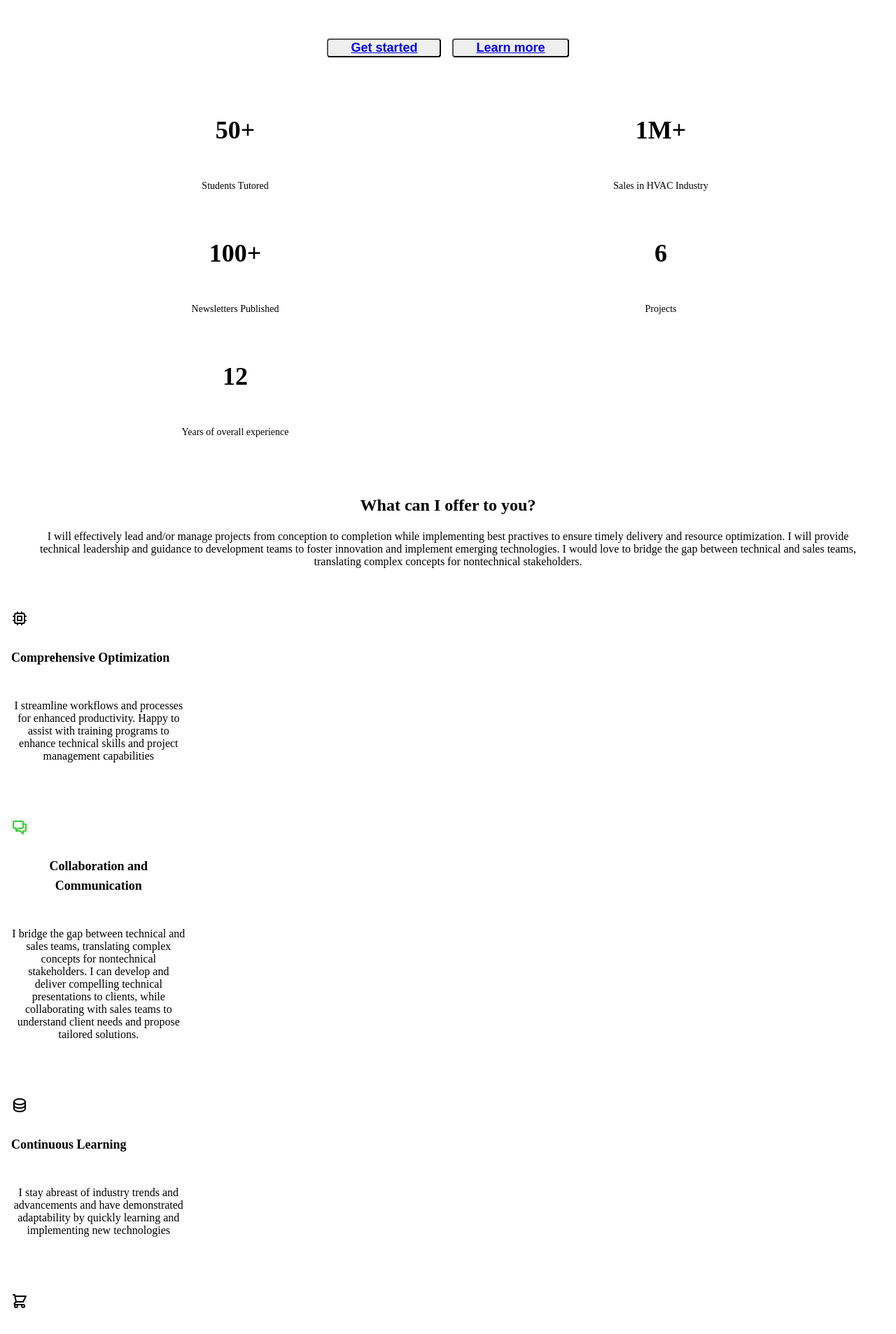
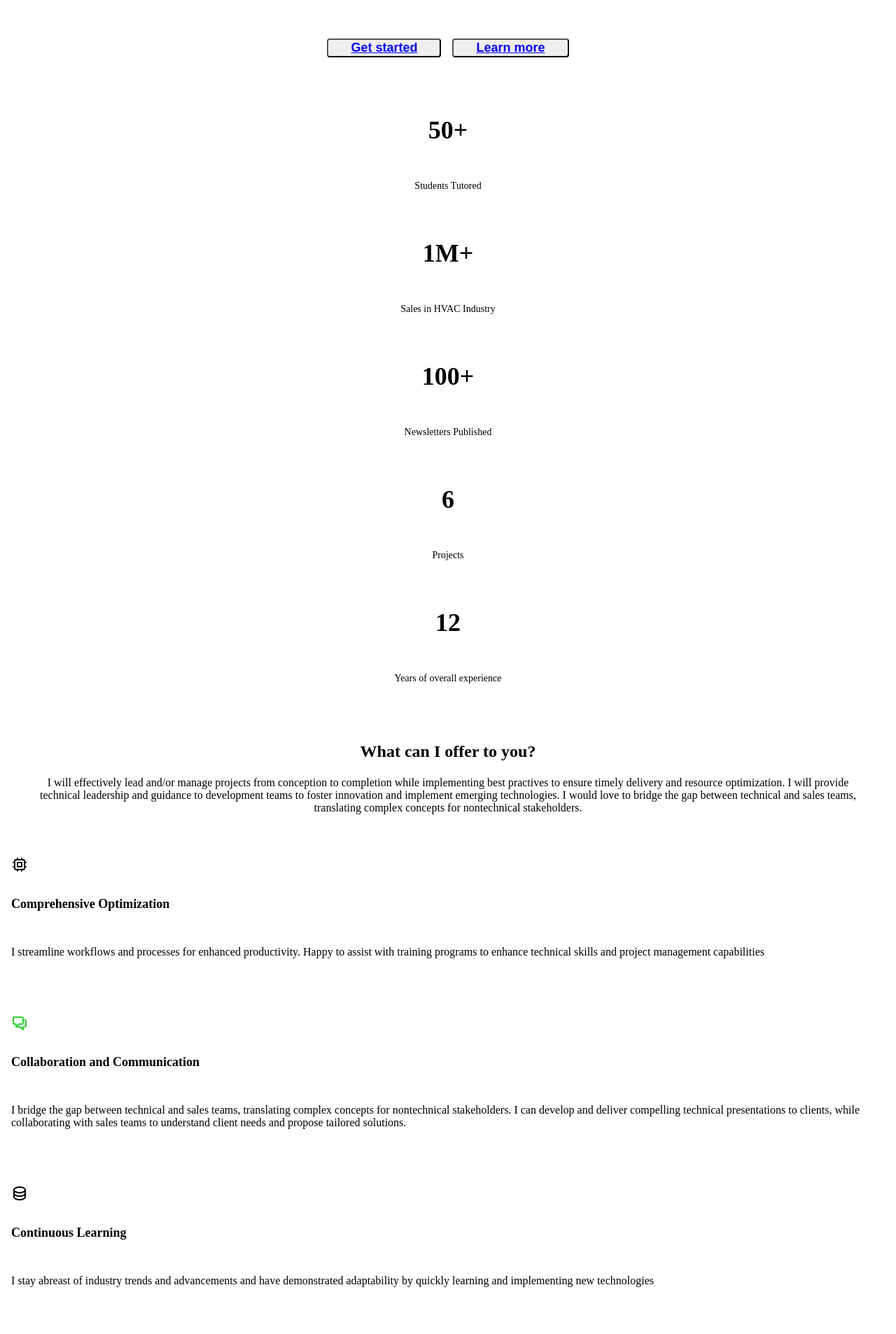
Before and after one commit to mjngit/portfolio, a React app: page / in a window 1280 px wide. Shown: the part 628-2535 px from the top of the page at 70% size. Built offline with nearby package versions, Linux system fonts and the light colour scheme; no server answers; the HTML template or start-up script is replaced by a standard one; what react-swipeable-views-utils would draw is missing.

Commit message:
brute forcing style homev2 1.2

```diff
--- a/src/Components/HomeComponents/HomeV2.js
+++ b/src/Components/HomeComponents/HomeV2.js
@@ -82,7 +82,7 @@ function HomeV2() {
                 </div>
             </section>
             <section className="p-6 dark:bg-gray-800 dark:text-gray-100" style={{ padding: '1.5rem'}}>
-                <div className="container grid justify-center grid-cols-2 mx-auto text-center lg:grid-cols-3" style={{ display: 'grid', justifyContent: 'center', gridTemplateColumns: 'repeat(2, minmax(0, 1fr))', textAlign: 'center' }}>
+                <div className="container grid justify-center grid-cols-2 mx-auto text-center lg:grid-cols-3" style={{ display: 'grid', justifyContent: 'center', gridTemplateColumns: `'350px' '350px' '350px'`, textAlign: 'center' }}>
                     <div className="flex flex-col justify-start m-2 lg:m-6" style={{ display: 'flex', flexDirection: 'column', justifyContent: 'start', margin: '0.5rem'}}>
                         <p className="text-4xl font-bold leadi lg:text-6xl" style={{ fontSize: '2.25rem', lineHeight: '2.5rem', fontWeight: 'bold' }}>50+</p>
                         <p className="text-sm sm:text-base" style={{ fontSize: '0.875rem', lineHeight: '1.25rem'}}>Students Tutored</p>
@@ -118,7 +118,7 @@ function HomeV2() {
                         development teams to foster innovation and implement emerging technologies. I would love to bridge the gap between technical and sales teams,
                         translating complex concepts for nontechnical stakeholders.  </p>
                     </div>
-                    <div className="grid grid-cols-5 p-4 md:p-8" style={{ display: 'grid', gridTemplateColumns: 'repeat(5, minmax(0, 1fr))', padding: '8px' }}>
+                    <div className="grid grid-cols-5 p-4 md:p-8" style={{ display: 'grid', gridTemplateColumns: `'350px' '350px'`, padding: '8px' }}>
                         {/* <div className="flex justify-center px-4 col-span-full md:col-span-1 md:flex-col md:justify-start md:items-start">
                             <button className="p-2 border-b-2 md:border-l-2 md:border-b-0 md:py-3 dark:border-gray-300 dark:text-gray-400">Mucius</button>
                             <button className="px-2 py-1 border-b-2 md:border-l-2 md:border-b-0 md:py-3 dark:border-lime-400 dark:text-gray-50">Fabellas</button>
@@ -126,7 +126,7 @@ function HomeV2() {
                             <button className="px-2 py-1 border-b-2 md:border-l-2 md:border-b-0 md:py-3 dark:border-gray-300 dark:text-gray-400">Nonumy</button>
                             <button className="px-2 py-1 border-b-2 md:border-l-2 md:border-b-0 md:py-3 dark:border-gray-300 dark:text-gray-400">Propriae</button>
                         </div> */}
-                        <div className="grid gap-12 py-4 text-center sm:grid-cols-2 col-span-full md:col-span-4 md:text-left" style={{ display: 'grid', gap: '3rem', paddingTop: '1rem', paddingBottom: '16px', textAlign: 'center', gridColumn: '1' }}>
+                        <div className="grid gap-12 py-4 text-center sm:grid-cols-2 col-span-full md:col-span-4 md:text-left" style={{ display: 'grid', gap: '3rem', paddingTop: '1rem', paddingBottom: '16px', textAlign: 'start', gridColumn: '1' }}>
                             <div className="flex flex-col items-center justify-center space-y-3 md:justify-start md:items-start" style={{display: 'flex', flexDirection: 'column', alignItems: 'start', justifyContent: 'start', marginTop: '1rem'}}>
                                 <svg fill="none" stroke="currentColor" viewBox="0 0 24 24" xmlns="http://www.w3.org/2000/svg" className="w-6 h-6 dark:text-lime-400" style={{ width: '1.5rem', height: '1.5rem'}}>
                                     <path strokeLinecap="round" strokeLinejoin="round" strokeWidth="2" d="M9 3v2m6-2v2M9 19v2m6-2v2M5 9H3m2 6H3m18-6h-2m2 6h-2M7 19h10a2 2 0 002-2V7a2 2 0 00-2-2H7a2 2 0 00-2 2v10a2 2 0 002 2zM9 9h6v6H9V9z"></path>
@@ -332,7 +332,7 @@ function HomeV2() {
                             <a rel="noopener noreferrer" href="#/java/about/contact" className="flex items-center px-4 -mb-1 border-b-2 dark:border-transparent dark:text-lime-400 dark:border-lime-400 text-blue-400">Contact</a>
                         </li>
                     </ul>
-                    <div className="flex flex-col justify-center pt-6 lg:pt-0" style={{ display: 'flex', flexDirection: 'column', justifyContent: 'center', paddingTop: '1.5rem'}}>
+                    <div className="flex flex-col justify-center pt-6 lg:pt-0" >
                         <div className="flex justify-center space-x-4" style={{ display: 'flex', justifyContent: 'space-between'  }}>
                             <a rel="noopener noreferrer" href="https://www.instagram.com/numerounoabuelo/" className="flex items-center justify-center w-8 h-8 rounded-full sm:w-10 sm:h-10 dark:bg-lime-400 dark:text-gray-900">
                                 <InstagramIcon />
```
